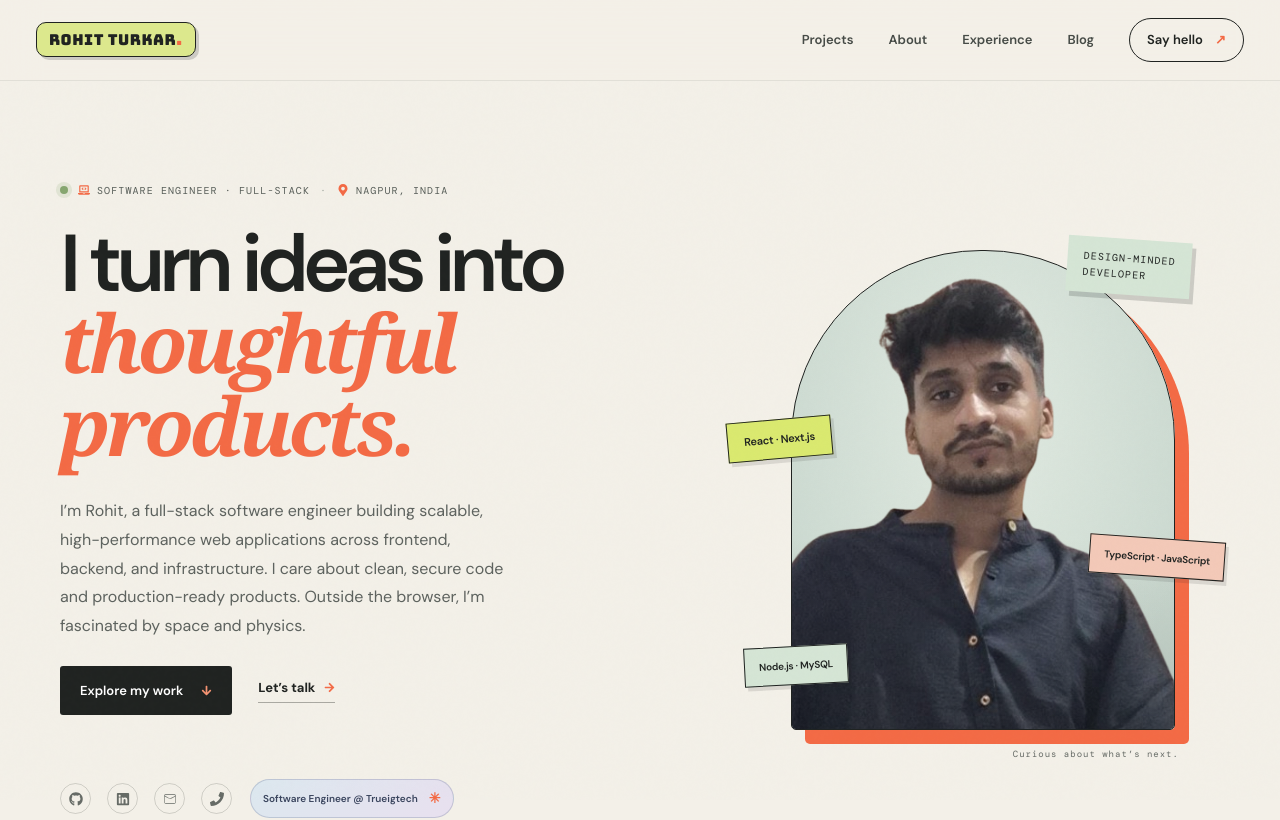
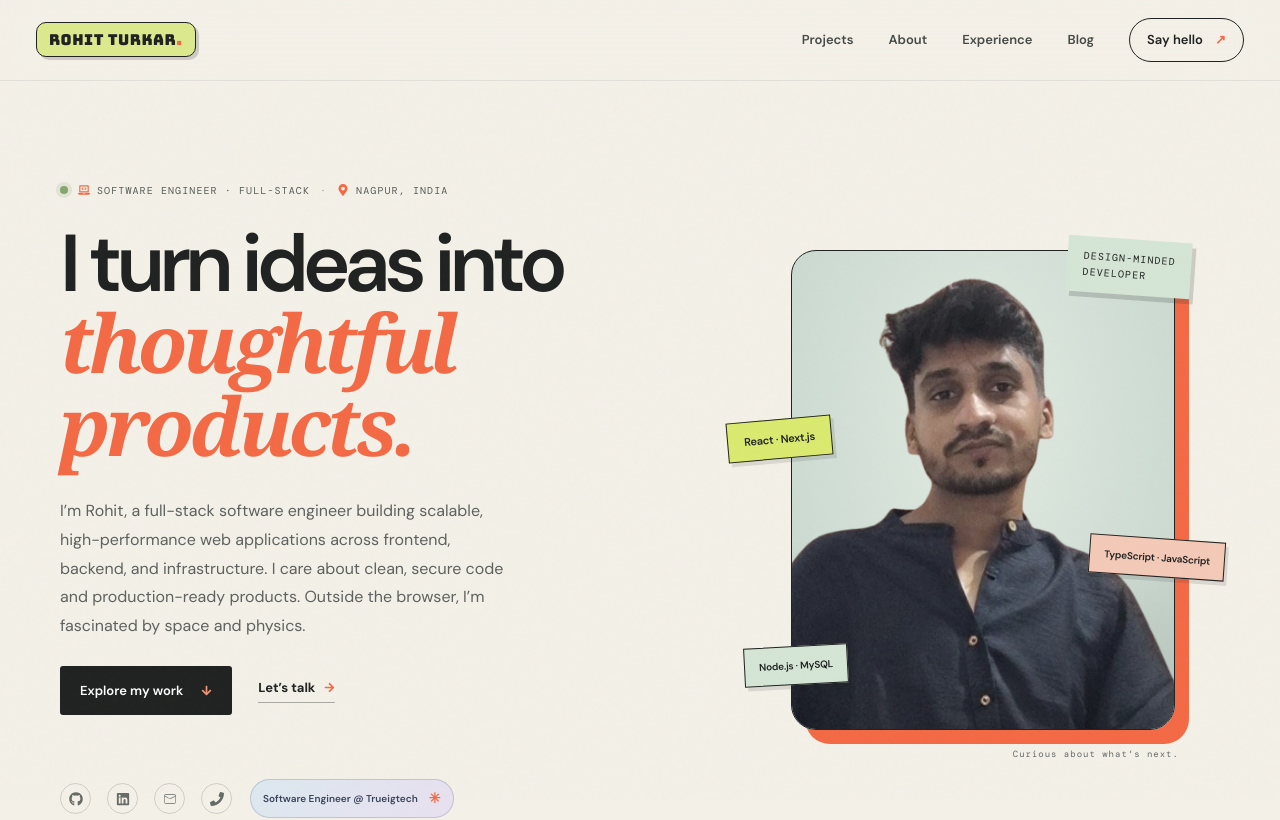
Before and after one commit to rohitturkar/portfolio, a React (Create React App) app: page / in a window 1280 px wide. Shown: the top 820 px of the page. Built offline with nearby package versions, Linux system fonts and the light colour scheme; a web font is replaced by a local one.

Commit message:
change image border radius

```diff
--- a/src/App.css
+++ b/src/App.css
@@ -53,7 +53,7 @@ button { font: inherit; }
 .hero-role-badge { display: inline-flex; align-items: center; gap: 7px; margin-left: 2px; padding: 8px 12px; border: 1px solid rgba(79,91,130,.24); border-radius: 30px; color: #39445d; background: linear-gradient(135deg, #dce8ef, #e8e0ef); font-size: 10px; font-weight: 600; white-space: nowrap; }
 .tiny-spark { color: var(--orange); font-size: 14px; margin-left: 4px; }
 .portrait-wrap { width: min(100%, 420px); justify-self: center; position: relative; padding: 20px 16px 40px 20px; }
-.portrait-frame { aspect-ratio: .8; width: 100%; overflow: hidden; position: relative; background: radial-gradient(ellipse at 50% 36%, #e1eae1 0%, #cbd9d0 80%); border-radius: 190px 190px 5px 5px; border: 1px solid var(--ink); box-shadow: 14px 14px 0 var(--orange); }
+.portrait-frame { aspect-ratio: .8; width: 100%; overflow: hidden; position: relative; background: radial-gradient(ellipse at 50% 36%, #e1eae1 0%, #cbd9d0 80%); border-radius: 25px; border: 1px solid var(--ink); box-shadow: 14px 14px 0 var(--orange); }
 .portrait-frame img { width: 100%; height: 100%; object-fit: cover; object-position: center 39%; transform: scale(1.06); filter: saturate(.88); display: block; }
 .portrait-frame::after { content: ''; position: absolute; inset: 0; background: linear-gradient(180deg, transparent 60%, rgba(30, 38, 34, .14)); pointer-events: none; }
 .portrait-label { position: absolute; top: 9px; right: 0; z-index: 2; line-height: 1.6; background: #d5e5d5; border: 0; padding: 12px 16px; box-shadow: 4px 5px 0 rgba(32, 35, 33, .18); transform: rotate(4deg); }
```
